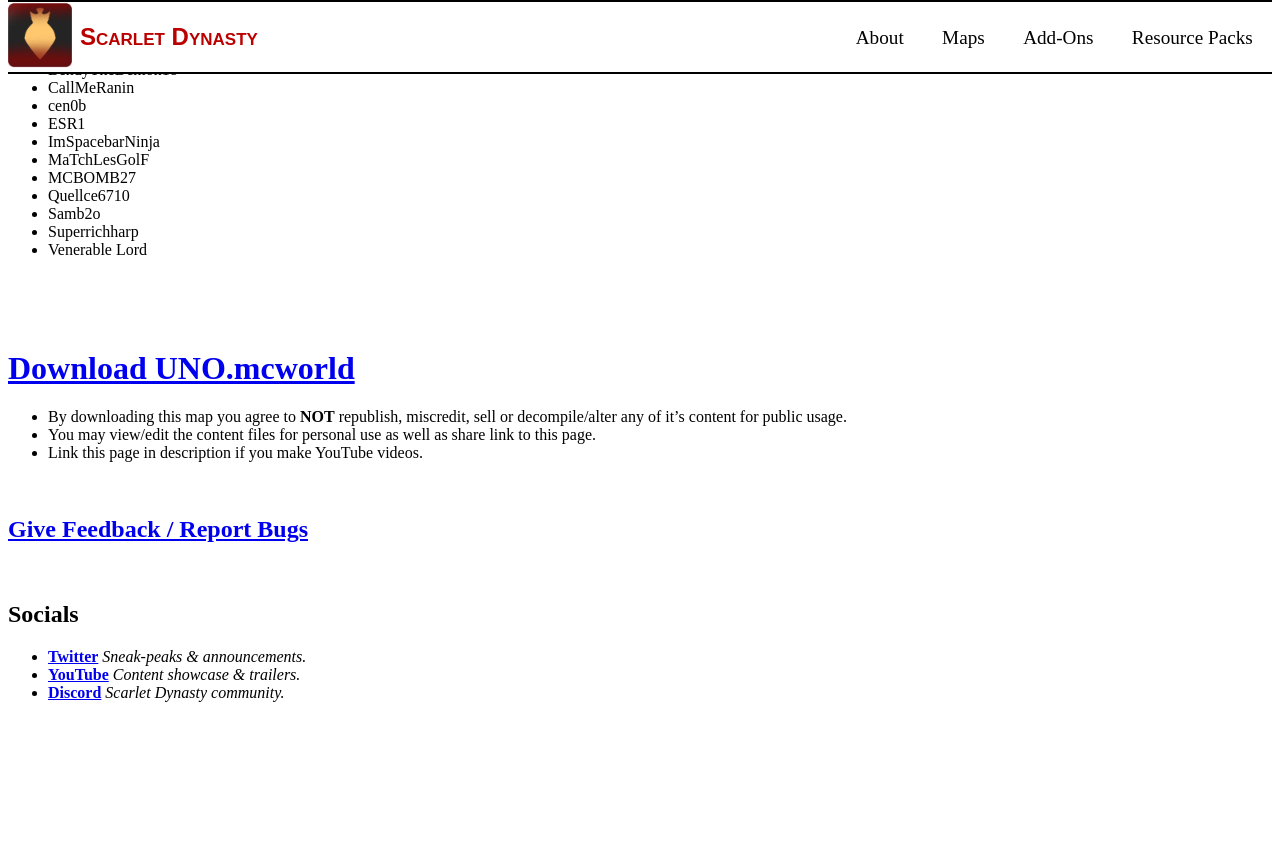
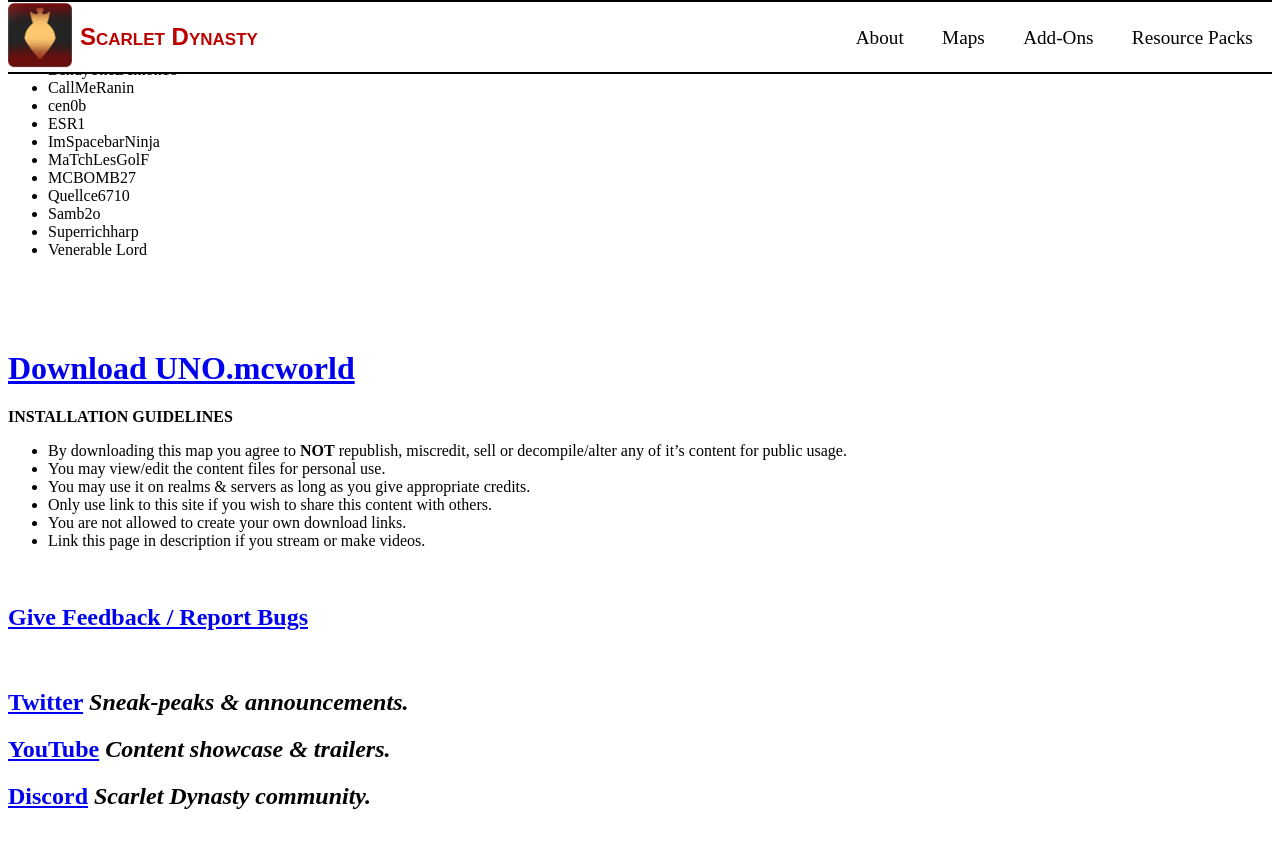
Before and after one commit to Scarlet-Dynasty/scarlet-dynasty.github.io, a Jekyll site: the page built from maps/uno.md, in a window 1280 px wide and 900 px high, scrolled down 6675 px. Shown: the top 848 px of the window. Built offline with Jekyll 4.4.1, drawn with Linux system fonts in a browser that asks for light colours; before the commit the page ends 7463 px from its top, so only the background shows below that.

Commit message:
Update uno.md

```diff
--- a/maps/uno.md
+++ b/maps/uno.md
@@ -196,9 +196,13 @@ Thanks to all the players who volunteered to to join the Beta version of our map
 
 # [Download UNO.mcworld](https://github.com/Scarlet-Dynasty/downloads/releases/download/uno/UNO_1.19.81.mcworld)
 
+**INSTALLATION GUIDELINES**
 - By downloading this map you agree to **NOT** republish, miscredit, sell or decompile/alter any of it's content for public usage.
-- You may view/edit the content files for personal use as well as share link to this page.
-- Link this page in description if you make YouTube videos.
+- You may view/edit the content files for personal use.
+- You may use it on realms & servers as long as you give appropriate credits.
+- Only use link to this site if you wish to share this content with others.
+- You are not allowed to create your own download links.
+- Link this page in description if you stream or make videos.
 
 <br>
 
@@ -206,11 +210,9 @@ Thanks to all the players who volunteered to to join the Beta version of our map
 
 <br>
 
-## Socials
-
-- **[Twitter](https://twitter.com/ScarletDynasty)** *Sneak-peaks & announcements.*
-- **[YouTube](https://www.youtube.com/channel/UCFZVpNDfKGdoArxYMBle4Hw)** *Content showcase & trailers.*
-- **[Discord](https://discord.gg/SaQbuBUuuw)** *Scarlet Dynasty community.*
+## **[Twitter](https://twitter.com/ScarletDynasty)** *Sneak-peaks & announcements.*
+## **[YouTube](https://www.youtube.com/channel/UCFZVpNDfKGdoArxYMBle4Hw)** *Content showcase & trailers.*
+## **[Discord](https://discord.gg/SaQbuBUuuw)** *Scarlet Dynasty community.*
 
 <br>
 <br>
```
